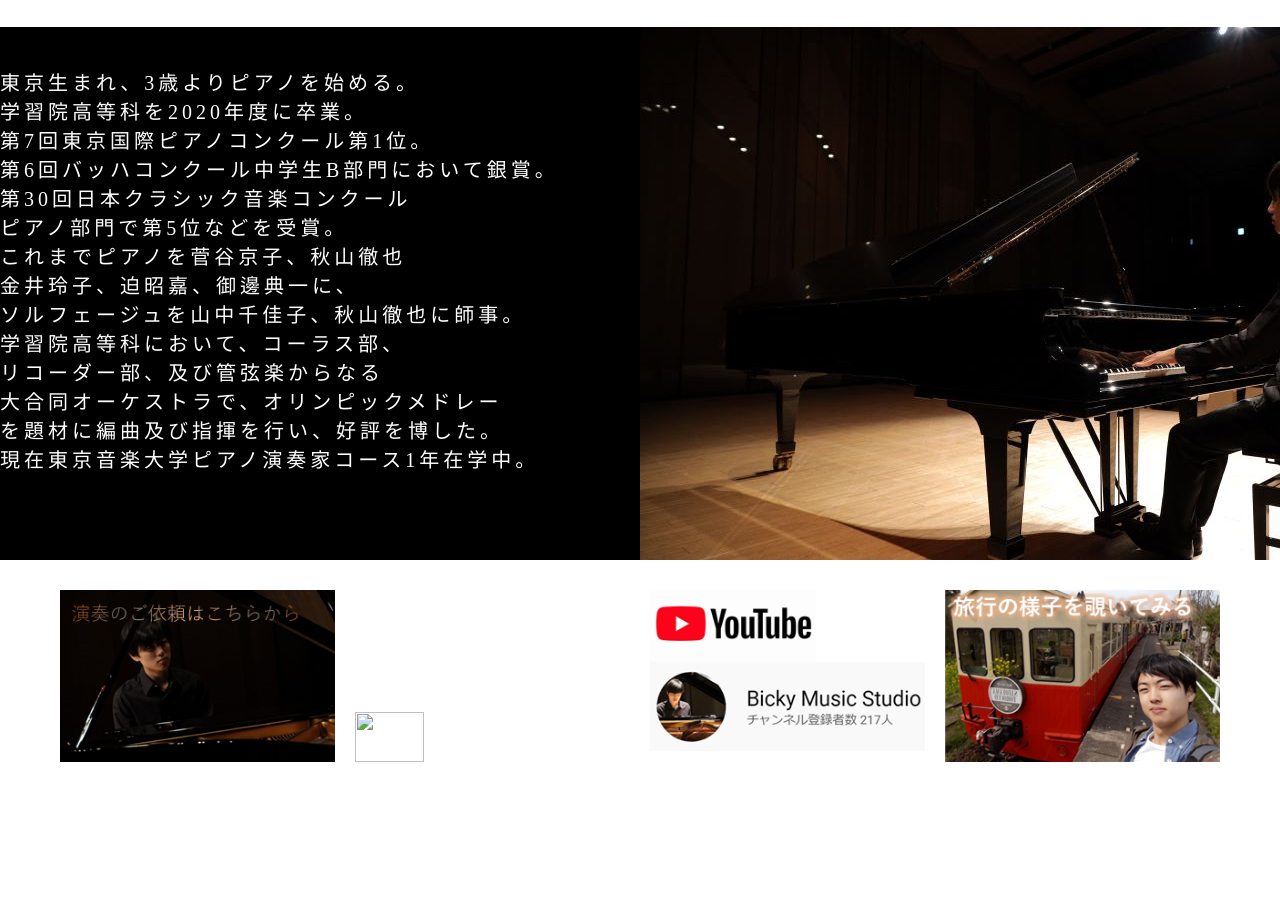
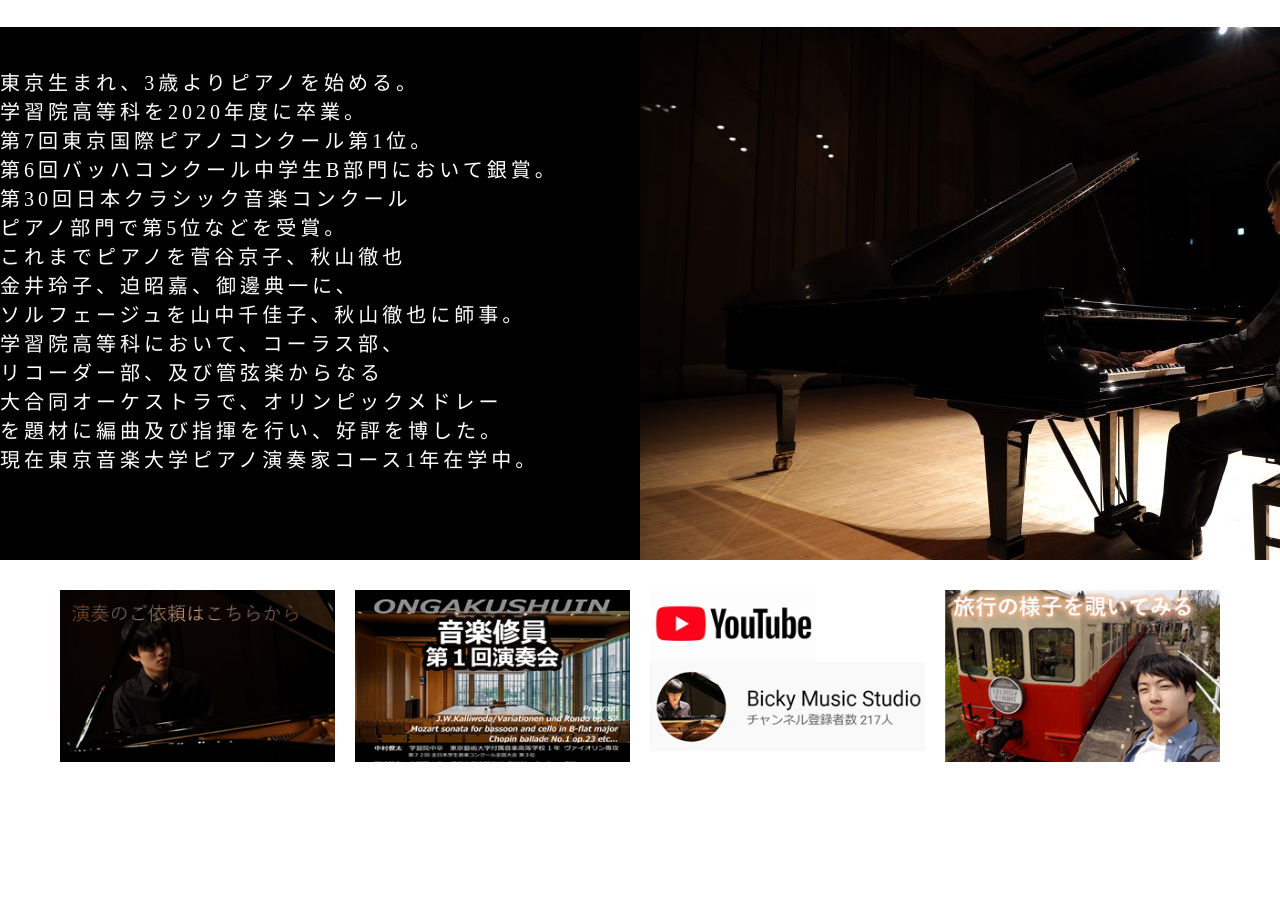
Before and after one commit to fujimon0211/bicky-homepage, a plain HTML site: page index.html in a window 1280 px wide. Shown: the part 867-1782 px from the top of the page. After the commit the page ends 1659 px from the top, so only its background shows below. Drawn offline with nearby package versions, Linux system fonts and the light colour scheme; a script that the page names is missing; files whose address does not match are found by name.

Commit message:
Update index.html

```diff
--- a/index.html
+++ b/index.html
@@ -78,7 +78,7 @@
     <div class="add-contents">
         <div class="contents-box">
           <a href="https://twitter.com/messages/1375296955476180994-1429320775723454469" target="_blank" rel="noopener noreferrer"><img src="ビッキーホームページデザイン案\ビッキー.png" class="contents" ></a>
-          <a href="https://ongakushuin2021.stores.jp//" target="_blank" rel="noopener noreferrer"><img src="\ビッキーホームページデザイン案\スライド6.PNG" class="contents"></a>
+          <a href="https://ongakushuin2021.stores.jp//" target="_blank" rel="noopener noreferrer"><img src="https://github.com/fujimon0211/bicky-homepage/blob/main/%E3%82%B9%E3%83%A9%E3%82%A4%E3%83%896.PNG" class="contents"></a>
           <a href="https://www.youtube.com/channel/UCMbk0rM3z9e-W5WjfI8Qr4w/videos?view=0&sort=dd&shelf_id=0" target="_blank" rel="noopener noreferrer"><img src="修正版4.png" class="contents"></a>
           <a href="https://instagram.com/bickytravel?r=nametag" target="_blank" rel="noopener noreferrer"><img src="ビッキーホームページデザイン案\スライド4.PNG" class="contents"></a>
         </div>
```
